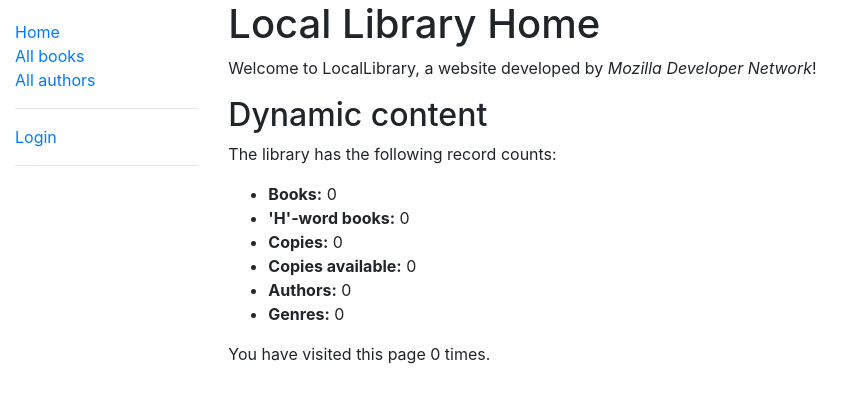
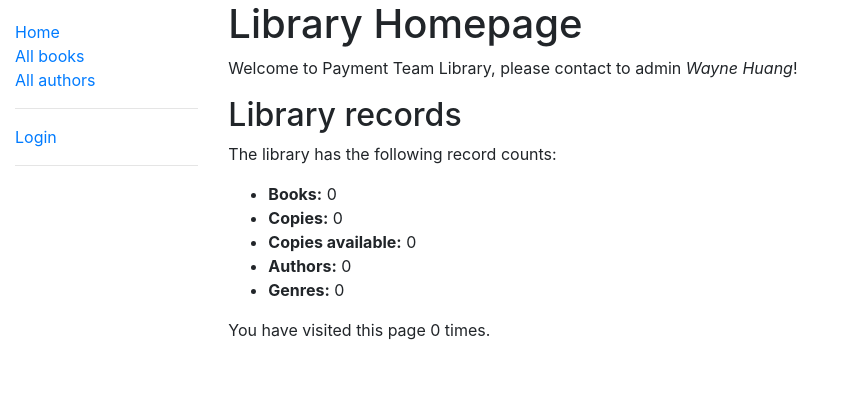
Before and after one commit to genustin/demo_library, a Django app: page /catalog/ in a window 1280 px wide. Shown: the top 403 px of the page, without its empty margins (0-864 px from the left). Run offline with Django 3.2, Linux system fonts and the light colour scheme; data that the repository does not hold is empty; some libraries are stand-ins or nearby versions.

Commit message:
refind the infomations

```diff
--- a/locallibrary/catalog/models.py
+++ b/locallibrary/catalog/models.py
@@ -115,7 +115,10 @@ class Author(models.Model):
 
     def period(self):
         """String about the birth and death"""
-        birth = self.date_of_birth.strftime("%b. %d, %Y")
+        if self.date_of_birth == None:
+            birth = ""
+        else:
+            birth = self.date_of_birth.strftime("%b. %d, %Y")
         if self.date_of_death == None:
             death = ""
         else:
--- a/locallibrary/catalog/templates/base_generic.html
+++ b/locallibrary/catalog/templates/base_generic.html
@@ -2,7 +2,7 @@
 <html lang="en">
 
 <head>
-    {% block title %}<title>Local Library</title>{% endblock %}
+    {% block title %}<title>Payment Team Library</title>{% endblock %}
     <meta charset="utf-8">
     <meta name="viewport" content="width=device-width, initial-scale=1">
     <link rel="stylesheet" href="https://stackpath.bootstrapcdn.com/bootstrap/4.1.3/css/bootstrap.min.css" integrity="sha384-MCw98/SFnGE8fJT3GXwEOngsV7Zt27NXFoaoApmYm81iuXoPkFOJwJ8ERdknLPMO" crossorigin="anonymous">
--- a/locallibrary/catalog/templates/catalog/book_detail.html
+++ b/locallibrary/catalog/templates/catalog/book_detail.html
@@ -11,7 +11,7 @@
   <p><strong>Genre:</strong> {% for genre in book.genre.all %} {{ genre }}{% if not forloop.last %}, {% endif %}{% endfor %}</p>
 
   <p>
-  <a href="{% url 'book_update' book.id %}">update the book</a> |
+  <a href="{% url 'book_update' book.id %}">update the book</a>
   {% if perms.catalog.can_mark_returned %}
   | <a href="{% url 'book_delete' book.id %}">delete</a>
   {% endif %}
--- a/locallibrary/catalog/templates/index.html
+++ b/locallibrary/catalog/templates/index.html
@@ -1,17 +1,16 @@
 {% extends "base_generic.html" %}
 
 {% block title %}
-<title>Wayne Library</title>
+<title>Payment Team Library</title>
 {% endblock %}
 
 {% block content %}
-  <h1>Local Library Home</h1>
-  <p>Welcome to LocalLibrary, a website developed by <em>Mozilla Developer Network</em>!</p>
-  <h2>Dynamic content</h2>
+  <h1>Library Homepage</h1>
+  <p>Welcome to Payment Team Library, please contact to admin <em>Wayne Huang</em>!</p>
+  <h2>Library records</h2>
   <p>The library has the following record counts:</p>
   <ul>
     <li><strong>Books:</strong> {{ num_books }}</li>
-    <li><strong>'H'-word books:</strong> {{ num_books_word }}</li>
     <li><strong>Copies:</strong> {{ num_instances }}</li>
     <li><strong>Copies available:</strong> {{ num_instances_available }}</li>
     <li><strong>Authors:</strong> {{ num_authors }}</li>
--- a/locallibrary/locallibrary/settings.py
+++ b/locallibrary/locallibrary/settings.py
@@ -25,7 +25,7 @@ SECRET_KEY = 'era*hkf*^+1t!m!mo^-5ov420*uo=sxl8=pjqb*$93oxu^4$)4'
 # SECURITY WARNING: don't run with debug turned on in production!
 DEBUG = True
 
-ALLOWED_HOSTS = []
+ALLOWED_HOSTS = ['10.179.84.14']
 
 
 # Application definition
```
